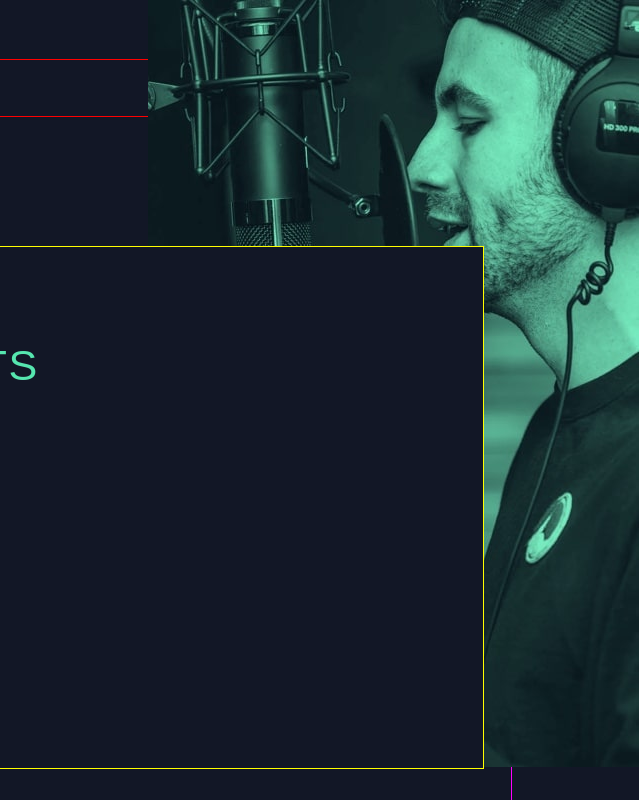
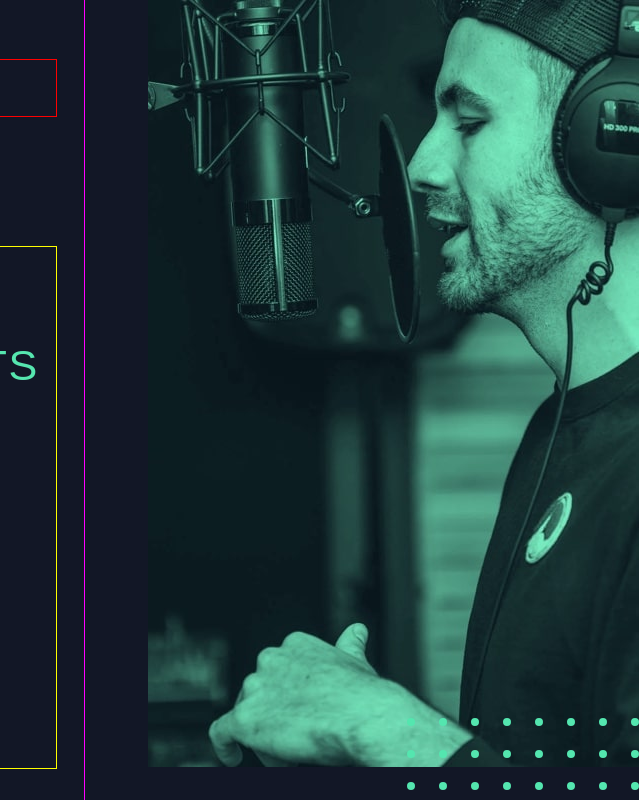
Before and after one commit to Jacksonishere/pod-landing-page, a plain HTML site: page index.html in a window 1280 px wide. Shown: the top 800 px of the page, 641-1280 px from the left. Drawn offline with Linux system fonts and the light colour scheme; a web font is replaced by a local one.

Commit message:
Desktop version done

```diff
--- a/styles/_globals.scss
+++ b/styles/_globals.scss
@@ -40,8 +40,13 @@ body {
             opacity: 1;
         }
 
-        @include breakpoint-up(large){
-
+        @include breakpoint-up(xlarge){
+            background-image: url("../assets/desktop/image-host.jpg");
+            width: 962px;
+            height: 640px;
+            background-size: 100% 100%;
+            top: 130px;
+            right: 0;
         }
 	}
     &::after{
@@ -58,6 +63,10 @@ body {
 
         @include breakpoint-up(medium){
             display: block;
+        }
+        @include breakpoint-up(large){
+            top: 718px;
+            right: 0;
         }
     }
 }
@@ -76,6 +85,10 @@ body {
         margin: 0;
         padding-left: 4.75rem;
         text-align: left;
+    }
+
+    @include breakpoint-up(large){
+        max-width: 725px;
     }
 }
 
```
Also changed, not shown: styles/style.css, 1 other file.
